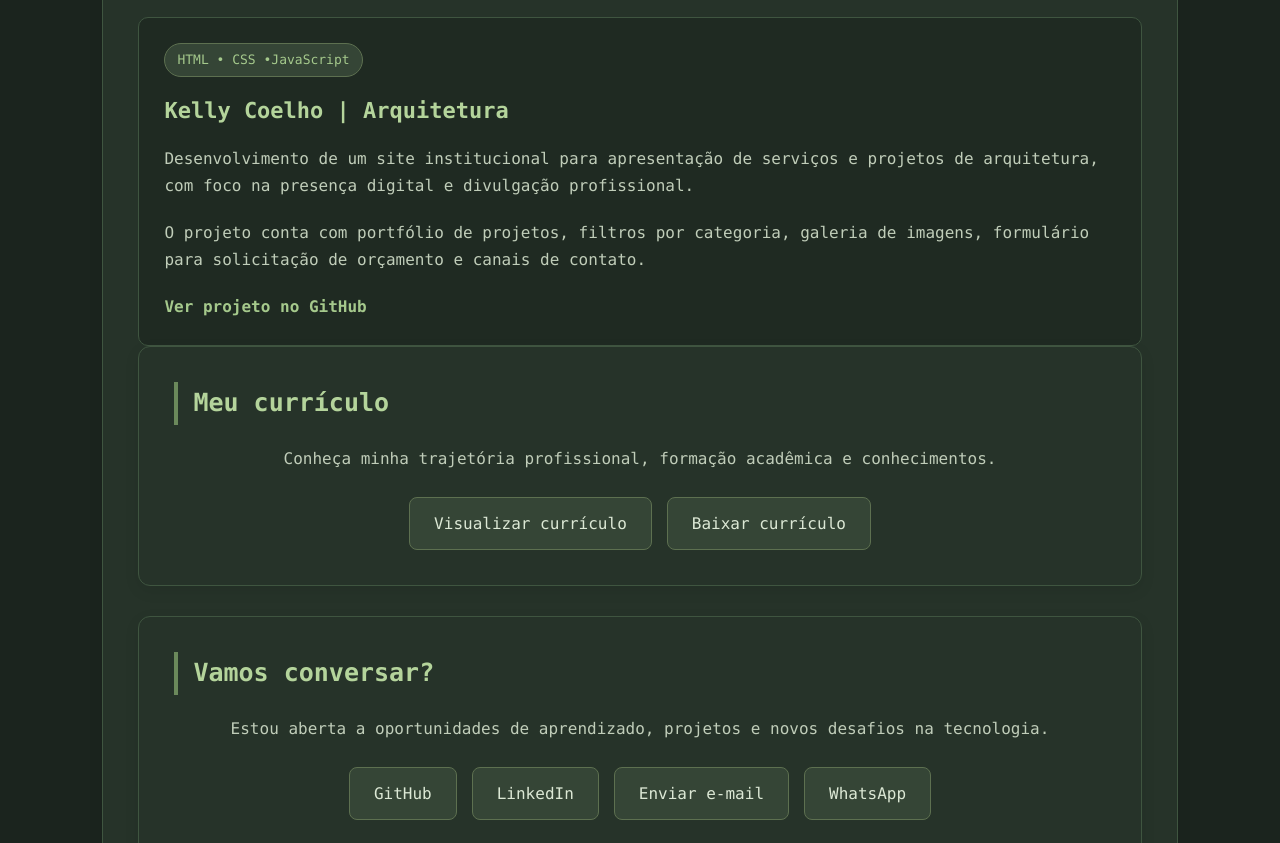
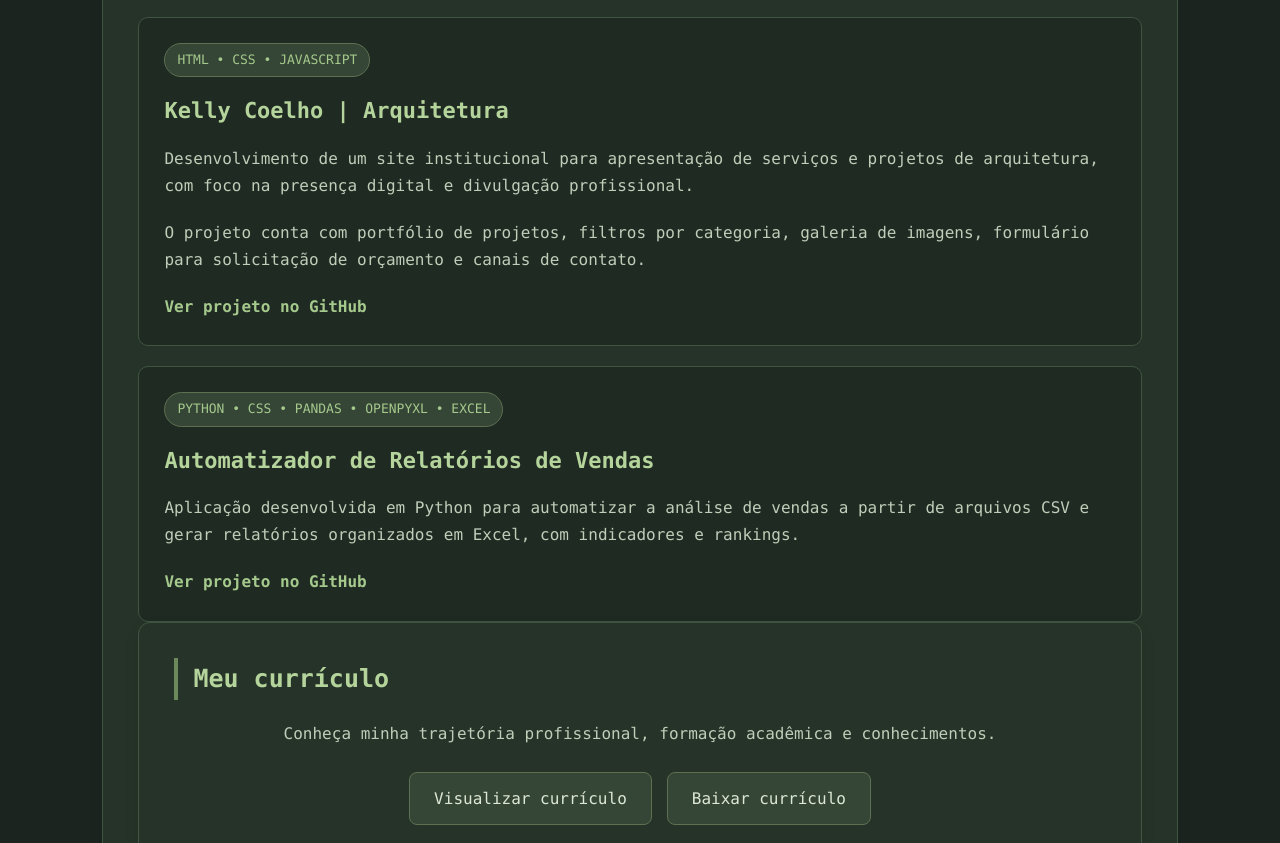
Before and after one commit to crisrocha24/cartao-digital, a plain HTML site: page index.html in a window 1280 px wide. Shown: the part 1720-2563 px from the top of the page. Drawn offline with Linux system fonts and the light colour scheme.

Commit message:
Adiciona projeto automatizador de relatorios ao portfolio

```diff
--- a/index.html
+++ b/index.html
@@ -171,7 +171,7 @@
             <div class="projeto" id="Aquitetura">
 
                 <span class="categoria">
-                    HTML • CSS •JavaScript
+                    HTML • CSS • JAVASCRIPT
                 </span>
 
                 <h3>Kelly Coelho | Arquitetura</h3>
@@ -193,7 +193,27 @@
                 </a>
 
             </div>
+            <!-- PROJETO 4 -->
+            <div class="projeto" id="Relatorios de Vendas">
 
+
+                <span class="categoria">
+                    PYTHON • CSS • PANDAS • OPENPYXL • EXCEL
+                </span>
+
+                <h3>Automatizador de Relatórios de Vendas</h3>
+
+                <p>
+                    Aplicação desenvolvida em Python para automatizar a análise
+                    de vendas a partir de arquivos CSV e gerar relatórios
+                    organizados em Excel, com indicadores e rankings.
+                </p>
+
+                <a href="https://github.com/crisrocha24/automatizador-relatorios" target="_blank"
+                    rel="noopener noreferrer">
+                    Ver projeto no GitHub
+                </a>
+            </div>
 
             <!-- CURRÍCULO -->
             <section class="curriculo">
```
Lines whose indentation alone changed are shown as unchanged.
